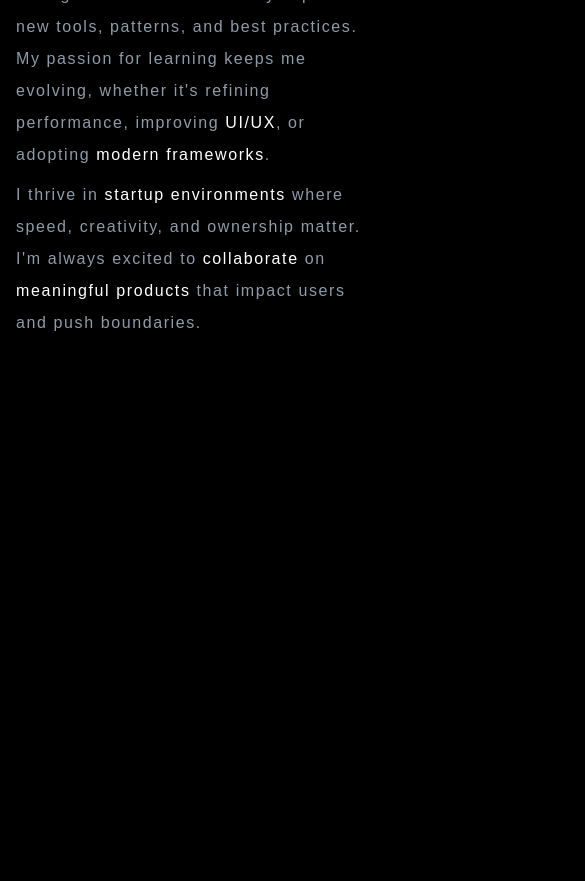
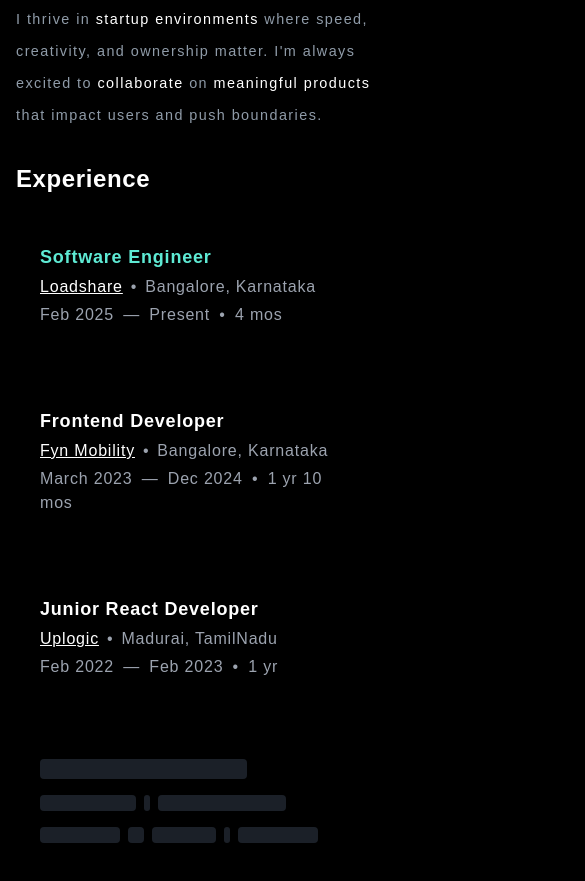
Before and after one commit to rijan08/portfolio, a plain HTML site: page index.html in a window 390 px wide. Shown: the part 849-1730 px from the top of the page, 585 px wide, since content can reach past the window. Before the commit the page ends 1204 px from the top, so only its background shows below. Drawn offline with nearby package versions, Linux system fonts and the light colour scheme; a web font is replaced by a local one.

Commit message:
exp section

```diff
--- a/css/styles.css
+++ b/css/styles.css
@@ -0,0 +1,42 @@
+/* Font family for body and html */
+body,
+html {
+  font-family: "Biotif", sans-serif;
+}
+
+/* Responsive fine-tuning for extra small screens */
+@media (max-width: 400px) {
+  nav ul li a {
+    padding-left: 0.5rem !important;
+    padding-right: 0.5rem !important;
+    font-size: 0.7rem !important;
+  }
+  h1 {
+    font-size: 1.5rem !important;
+  }
+  #about .w-full.flex.flex-col {
+    font-size: 0.9rem !important;
+  }
+  .relative.flex-shrink-0 {
+    width: 12rem !important;
+    height: 15rem !important;
+  }
+  .relative.flex-shrink-0 img {
+    width: 15rem !important;
+    height: 15rem !important;
+  }
+  .about-section p {
+    font-size: 0.9rem;
+    line-height: 1.4;
+  }
+}
+
+@media (max-width: 640px) {
+  .about-section {
+    padding: 0.5rem;
+  }
+  .about-section img {
+    width: 10rem !important;
+    height: 12rem !important;
+  }
+}
--- a/index.html
+++ b/index.html
@@ -7,15 +7,14 @@
     <script src="https://cdn.tailwindcss.com"></script>
     <meta
       name="description"
-      content="[Your Name]'s personal portfolio. Software developer, web enthusiast, and builder of things on the internet."
+      content="I'm Rijan, a frontend developer specializing in React Native and building mobile-first, user-friendly apps."
     />
     <link href="https://fonts.cdnfonts.com/css/biotif" rel="stylesheet" />
     <link rel="icon" type="image/jpeg" href="images/favicon.png" />
+    <link rel="stylesheet" href="css/styles.css" />
+    <!-- All custom styles moved to styles.css -->
     <style>
-      body,
-      html {
-        font-family: "Biotif", sans-serif;
-      }
+      /* All custom styles have been moved to css/styles.css */
     </style>
   </head>
   <body
@@ -117,5 +116,136 @@
         </div>
       </div>
     </section>
+    <!-- Experience Section -->
+    <section id="experience" class="w-full max-w-4xl m-4">
+      <h2 class="text-2xl md:text-4xl font-bold mb-6 text-white tracking-wide">
+        Experience
+      </h2>
+      <div class="flex flex-wrap gap-8 w-full">
+        <div
+          class="rounded-xl p-6 shadow-lg flex flex-col gap-1 w-full md:w-[48%] max-w-full tracking-wider font-thin"
+        >
+          <span class="text-lg font-semibold text-teal-300"
+            >Software Engineer</span
+          >
+          <div
+            class="flex flex-row flex-wrap items-center gap-1 text-gray-400 text-base font-thin tracking-wider"
+          >
+            <a
+              href="https://www.loadshare.net/"
+              target="_blank"
+              class="underline text-white tracking-wider"
+              >Loadshare</a
+            >
+            <span class="mx-1">&bull;</span>
+            <span>Bangalore, Karnataka</span>
+          </div>
+          <div class="text-gray-400 text-base">
+            <span>Feb 2025</span>
+            <span class="mx-1">&#8212;</span>
+            <span>Present</span>
+            <span class="mx-1">&bull;</span>
+            <span>4 mos</span>
+          </div>
+        </div>
+        <div
+          class="rounded-xl p-6 shadow-lg flex flex-col gap-1 w-full md:w-[48%] max-w-full tracking-wider font-thin"
+        >
+          <span class="text-lg font-semibold text-white"
+            >Frontend Developer</span
+          >
+          <div
+            class="flex flex-row flex-wrap items-center gap-1 text-gray-400 text-base font-thin tracking-wider"
+          >
+            <a
+              href="https://www.fynmobility.com/"
+              target="_blank"
+              class="underline text-white tracking-wider"
+              >Fyn Mobility</a
+            >
+            <span class="mx-1">&bull;</span>
+            <span>Bangalore, Karnataka</span>
+          </div>
+          <div class="text-gray-400 text-base">
+            <span>March 2023</span>
+            <span class="mx-1">&#8212;</span>
+            <span>Dec 2024</span>
+            <span class="mx-1">&bull;</span>
+            <span>1 yr 10 mos</span>
+          </div>
+        </div>
+        <div
+          class="rounded-xl p-6 shadow-lg flex flex-col gap-1 w-full md:w-[48%] max-w-full tracking-wider font-thin"
+        >
+          <span class="text-lg font-semibold text-white"
+            >Junior React Developer</span
+          >
+          <div
+            class="flex flex-row flex-wrap items-center gap-1 text-gray-400 text-base font-thin tracking-wider"
+          >
+            <a
+              href="https://www.uplogictech.com/"
+              target="_blank"
+              class="underline text-white tracking-wider"
+              >Uplogic</a
+            >
+            <span class="mx-1">&bull;</span>
+            <span>Madurai, TamilNadu</span>
+          </div>
+          <div class="text-gray-400 text-base">
+            <span>Feb 2022</span>
+            <span class="mx-1">&#8212;</span>
+            <span>Feb 2023</span>
+            <span class="mx-1">&bull;</span>
+            <span>1 yr</span>
+          </div>
+        </div>
+        <div
+          class="animate-pulse rounded-xl p-6 shadow-lg flex flex-col gap-4 w-full md:w-[48%] max-w-full"
+        >
+          <!-- Title Placeholder -->
+          <div class="h-5 bg-gray-700 rounded w-2/3"></div>
+
+          <!-- Company and Location Placeholder -->
+          <div class="flex gap-2 flex-wrap items-center">
+            <div class="h-4 bg-gray-700 rounded w-24"></div>
+            <div class="h-4 bg-gray-700 rounded w-1.5"></div>
+            <div class="h-4 bg-gray-700 rounded w-32"></div>
+          </div>
+
+          <!-- Duration Placeholder -->
+          <div class="flex gap-2 flex-wrap items-center">
+            <div class="h-4 bg-gray-700 rounded w-20"></div>
+            <div class="h-4 bg-gray-700 rounded w-4"></div>
+            <div class="h-4 bg-gray-700 rounded w-16"></div>
+            <div class="h-4 bg-gray-700 rounded w-1.5"></div>
+            <div class="h-4 bg-gray-700 rounded w-20"></div>
+          </div>
+        </div>
+      </div>
+      <!-- Career Highlight Card for odd number of items -->
+      <!-- <div class="flex flex-wrap justify-center gap-4 mt-6">
+        <div
+          class="bg-[#23243a] border border-[#3b3c5a] px-4 py-2 rounded-full text-sm text-teal-300 shadow hover:scale-105 transition"
+        >
+          🚀 Shipped 10+ Apps
+        </div>
+        <div
+          class="bg-[#23243a] border border-[#3b3c5a] px-4 py-2 rounded-full text-sm text-purple-300 shadow hover:scale-105 transition"
+        >
+          ⚛️ React Native Specialist
+        </div>
+        <div
+          class="bg-[#23243a] border border-[#3b3c5a] px-4 py-2 rounded-full text-sm text-yellow-300 shadow hover:scale-105 transition"
+        >
+          🎯 Startup Contributor
+        </div>
+        <div
+          class="bg-[#23243a] border border-[#3b3c5a] px-4 py-2 rounded-full text-sm text-pink-300 shadow hover:scale-105 transition"
+        >
+          🧠 UI/UX Oriented
+        </div>
+      </div> -->
+    </section>
   </body>
 </html>
```
Also changed, not shown: images/favicon.png.
